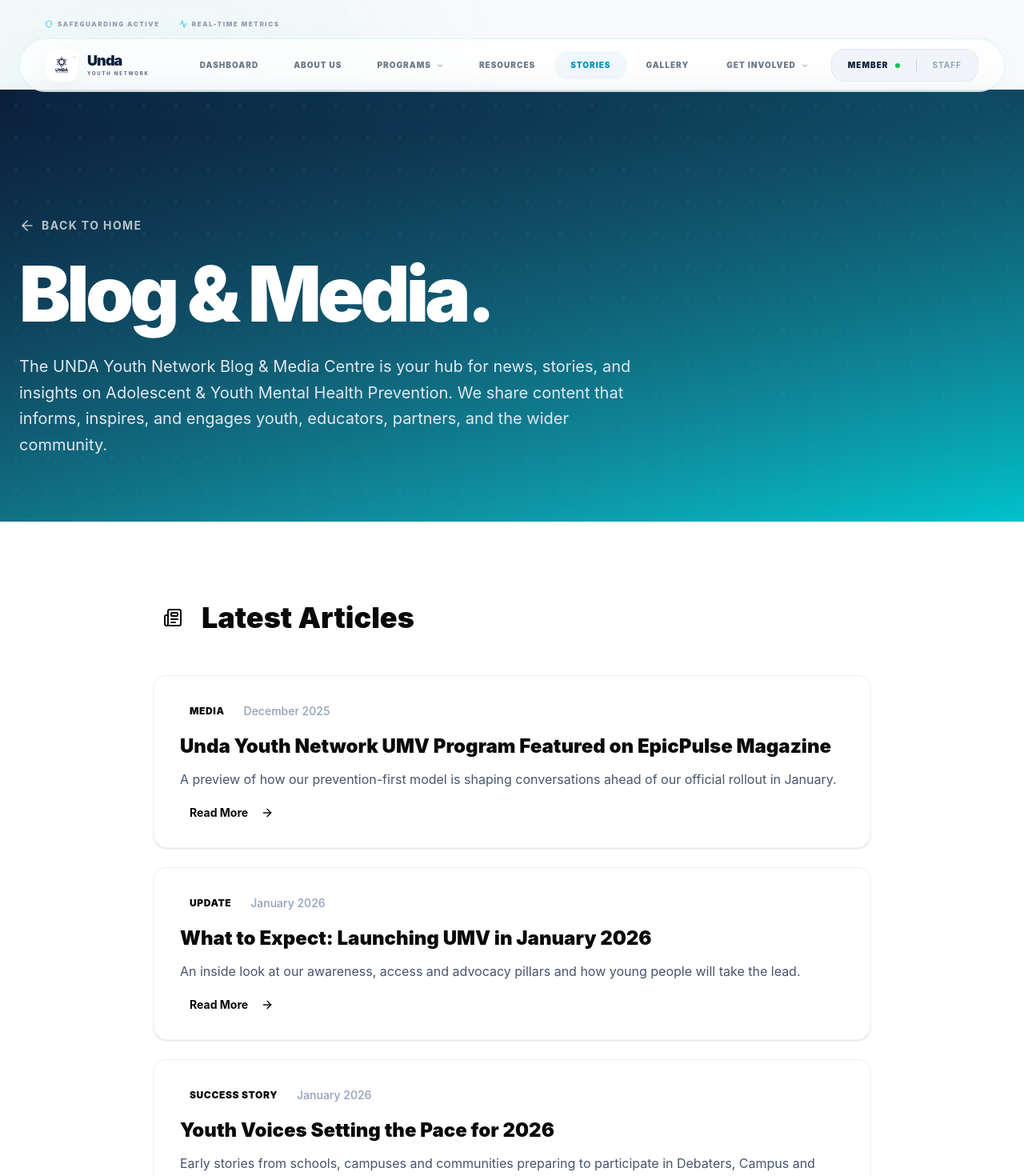
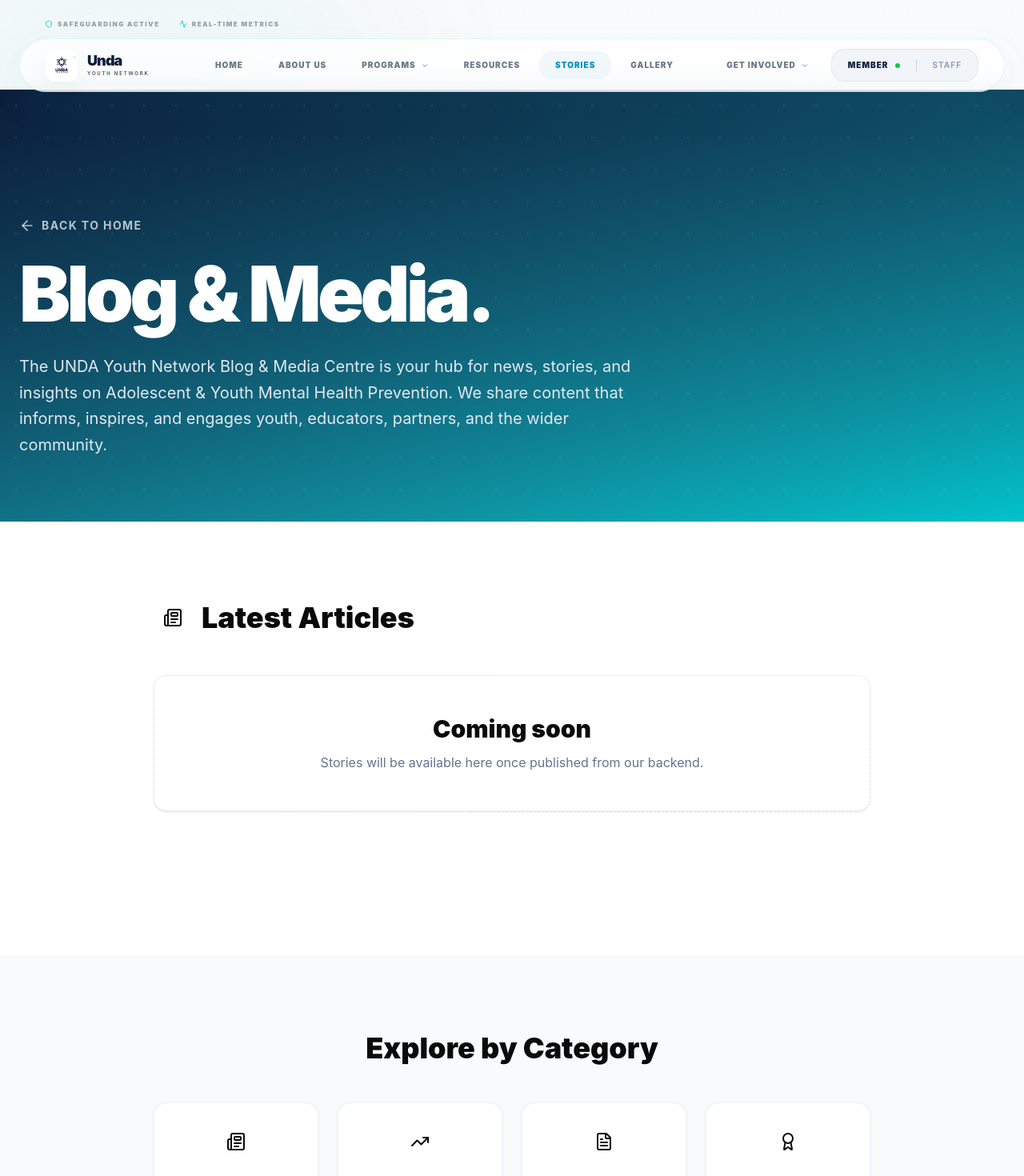
Before and after one commit to JamesKamau-5773/Unda-YouthNetwork-Frontend, a React (Vite) app: page /blog in a window 1280 px wide. Shown: the top 1470 px of the page at 80% size. Built offline with nearby package versions, Linux system fonts and the light colour scheme.

Commit message:
UX: Coming soon placeholders for Blog & Resources; rename navbar 'Dashboard' to 'Home'

```diff
--- a/src/components/shared/Navbar.jsx
+++ b/src/components/shared/Navbar.jsx
@@ -73,16 +73,16 @@
           {/* Center Navigation Links - Expanded */}
           <div className="hidden md:flex items-center gap-1">
 
-            {/* Home Link */}
+            {/* Home Link (previously Dashboard) */}
             <Link
-              to="/member/dashboard"
+              to="/"
               className={`px-5 py-2.5 rounded-2xl text-[10px] font-black uppercase tracking-widest transition-all ${
-                location.pathname === '/member/dashboard'
+                location.pathname === '/'
                   ? (isPortal ? 'text-[#0B1E3B] bg-white shadow-[0_10px_30px_rgba(0,194,203,0.12)]' : 'text-white bg-[#0B1E3B] shadow-[0_10px_30px_rgba(0,194,203,0.12)]')
                   : (isPortal ? 'text-white/90 hover:text-white hover:bg-white/10 hover:shadow-[0_8px_20px_rgba(0,0,0,0.06)]' : 'text-[#0B1E3B]/60 hover:text-[#0B1E3B] hover:bg-slate-50 hover:shadow-[0_8px_20px_rgba(0,194,203,0.06)]')
               }`}
             >
-              Dashboard
+              Home
             </Link>
 
             {/* About Link */}
@@ -252,7 +252,7 @@
         {/* Mobile Menu Drawer */}
         {isMobileMenuOpen && (
           <div className="md:hidden absolute top-full left-0 w-full bg-white/95 backdrop-blur-xl border-t border-slate-100 shadow-xl p-6 flex flex-col gap-4 animate-in slide-in-from-top-5 z-50">
-            <Link to="/member/dashboard" className="text-sm font-bold text-[#0B1E3B] py-2 border-b border-slate-50" onClick={() => setIsMobileMenuOpen(false)}>Dashboard</Link>
+            <Link to="/" className="text-sm font-bold text-[#0B1E3B] py-2 border-b border-slate-50" onClick={() => setIsMobileMenuOpen(false)}>Home</Link>
             <Link to="/about" className="text-sm font-bold text-[#0B1E3B] py-2 border-b border-slate-50" onClick={() => setIsMobileMenuOpen(false)}>About</Link>
 
             <div className="py-2 border-b border-slate-50">
--- a/src/pages/Blog.jsx
+++ b/src/pages/Blog.jsx
@@ -5,34 +5,8 @@
 import { Button } from '@/components/ui/button';
 
 const Blog = () => {
-  const articles = [
-    {
-      title: "Unda Youth Network UMV Program Featured on EpicPulse Magazine",
-      excerpt: "A preview of how our prevention-first model is shaping conversations ahead of our official rollout in January.",
-      category: "Media",
-      date: "December 2025"
-    },
-    {
-      title: "What to Expect: Launching UMV in January 2026",
-      excerpt: "An inside look at our awareness, access and advocacy pillars and how young people will take the lead.",
-      category: "Update",
-      date: "January 2026"
-    },
-    {
-      title: "Youth Voices Setting the Pace for 2026",
-      excerpt: "Early stories from schools, campuses and communities preparing to participate in Debaters, Campus and Mtaani.",
-      category: "Success Story",
-      date: "January 2026"
-    }
-    ,
-    {
-      title: "MindRoots Parent Circle",
-      excerpt: "Prevention-first support for parents and caregivers — now part of our Resources and Blog.",
-      category: "Resource",
-      date: "January 2026",
-      link: "/mindroots-parent-circle"
-    }
-  ];
+  // Articles will come from the backend later. Show placeholder until available.
+  const articles = [];
 
   return (
     <Layout>
@@ -70,7 +44,13 @@
               </div>
 
               <div className="space-y-6">
-                {articles.map((article, idx) => (
+                {articles.length === 0 ? (
+                  <div className="bg-white rounded-2xl p-12 border border-dashed border-slate-200 shadow-sm text-center">
+                    <h3 className="text-3xl font-black text-unda-navy mb-3">Coming soon</h3>
+                    <p className="text-slate-500">Stories will be available here once published from our backend.</p>
+                  </div>
+                ) : (
+                  articles.map((article, idx) => (
                     <div key={idx} className="bg-white rounded-2xl p-8 border border-slate-100 shadow-sm hover:shadow-xl hover:border-unda-teal/30 transition-all duration-300 group">
                       <div className="flex items-center gap-3 mb-4">
                         <span className="px-3 py-1 rounded-full text-xs font-black uppercase tracking-wider bg-unda-bg text-unda-navy">
@@ -88,7 +68,8 @@
                         Read More <ArrowRight size={16} className="ml-2" />
                       </Button>
                     </div>
-                ))}
+                  ))
+                )}
               </div>
 
               <div className="mt-12 text-center">
--- a/src/pages/Resources.jsx
+++ b/src/pages/Resources.jsx
@@ -30,7 +30,7 @@
           </div>
         </section>
 
-        {/* Publications */}
+        {/* Publications (placeholder until backend supplies materials) */}
         <section className="py-24 bg-white">
           <div className="container mx-auto px-6">
             <div className="max-w-4xl mx-auto">
@@ -41,23 +41,10 @@
                 <h2 className="text-4xl font-black text-[#0B1E3B]">Publications</h2>
               </div>
 
-                <div className="space-y-6">
-                <div className="bg-[#F9FAFB]/30 rounded-2xl p-8 border-t-4 border-[#00C2CB] hover:bg-white hover:shadow-xl transition-all duration-300">
-                  <h3 className="text-2xl font-black text-[#0B1E3B] mb-3">Research Summaries</h3>
-                  <p className="text-slate-600 leading-relaxed mb-4">
-                    Brief insights from UMV and partner research on youth mental health, preventive interventions, and evidence-based practices.
-                  </p>
-                  {/* resource download not yet available */}
-                  <p className="text-xs text-slate-400 italic font-bold">Coming soon</p>
-                </div>
-
-                <div className="bg-[#F9FAFB]/30 rounded-2xl p-8 border-t-4 border-[#00C2CB] hover:bg-white hover:shadow-xl transition-all duration-300">
-                  <h3 className="text-2xl font-black text-[#0B1E3B] mb-3">UMV Reports</h3>
-                  <p className="text-slate-600 leading-relaxed mb-4">
-                    Annual and quarterly program reports highlighting achievements, learnings, and program impact across schools, campuses, and communities.
-                  </p>
-                  {/* resource download not yet available */}
-                  <p className="text-xs text-slate-400 italic font-bold">Coming soon</p>
+              <div className="space-y-6">
+                <div className="bg-white rounded-2xl p-12 border border-slate-100 shadow-sm text-center">
+                  <h3 className="text-3xl font-black text-[#0B1E3B] mb-3">Coming soon</h3>
+                  <p className="text-slate-500">Publications and downloadable reports will appear here once they're published from our backend.</p>
                 </div>
               </div>
             </div>
```
Lines whose indentation alone changed are shown as unchanged.
